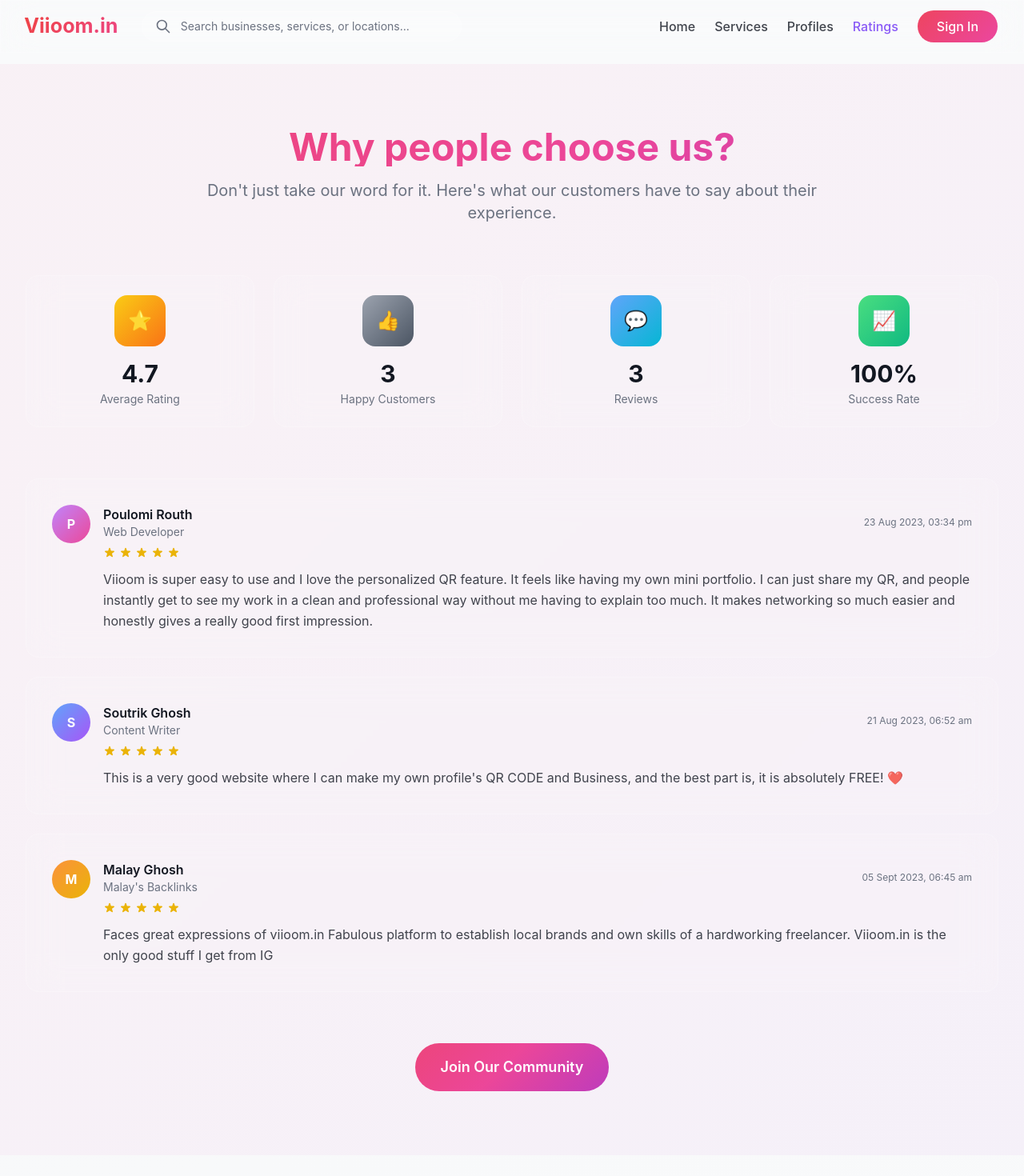
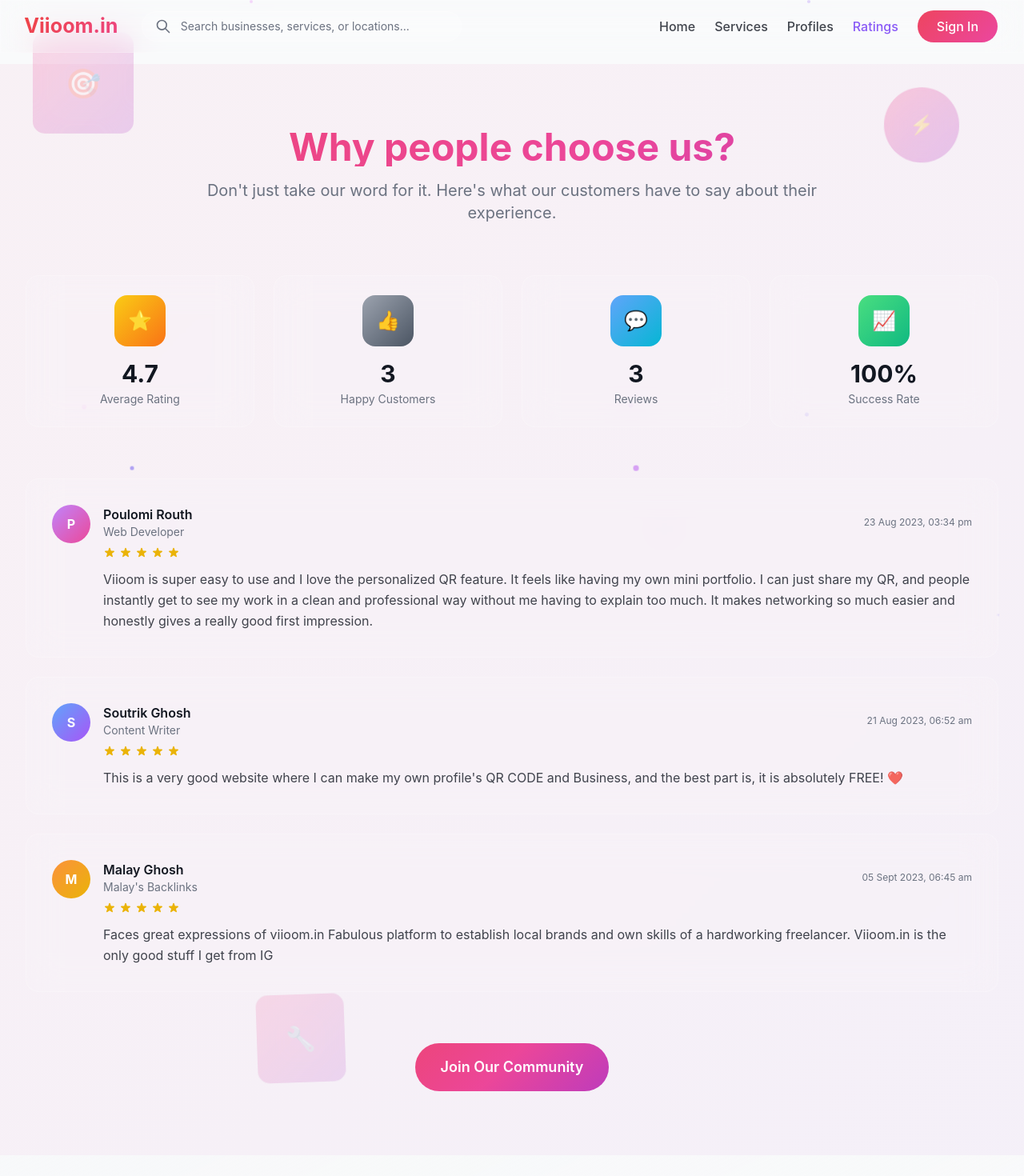
Before and after one commit to myselfpoulomi/Viioom, a React (Vite) app in the folder client/: page /ratings in a window 1280 px wide. Shown: the top 1470 px of the page at 80% size. Built offline with nearby package versions, Linux system fonts and the light colour scheme.

Commit message:
Refactor page components to include AnimatedLayout wrapper for smoother transitions and reintroduce WelcomeSection in Home page.

```diff
--- /dev/null
+++ b/client/src/components/AnimatedLayout.jsx
@@ -0,0 +1,35 @@
+import React from "react";
+import ParticleSystem from "./ParticleSystem";
+
+const AnimatedLayout = ({ children }) => {
+  return (
+    <section className="relative overflow-hidden min-h-screen">
+      <ParticleSystem />
+
+      {/* Animated Background Elements */}
+      <div className="absolute inset-0 z-0">
+        <div className="absolute top-10 left-10 w-32 h-32 rounded-2xl overflow-hidden opacity-20 transform rotate-12 floating glassmorphism">
+          <div className="w-full h-full animated-gradient flex items-center justify-center text-primary-foreground text-4xl">
+            🎯
+          </div>
+        </div>
+        <div className="absolute top-32 right-20 w-24 h-24 rounded-full overflow-hidden opacity-25 floating floating-delay-1 glassmorphism">
+          <div className="w-full h-full animated-gradient flex items-center justify-center text-primary-foreground text-2xl">
+            ⚡
+          </div>
+        </div>
+        <div className="absolute bottom-20 left-1/4 w-28 h-28 rounded-2xl overflow-hidden opacity-15 transform -rotate-6 floating floating-delay-2 glassmorphism">
+          <div className="w-full h-full animated-gradient flex items-center justify-center text-primary-foreground text-3xl">
+            🔧
+          </div>
+        </div>
+      </div>
+
+      <div className="relative z-10">
+        {children}
+      </div>
+    </section>
+  );
+};
+
+export default AnimatedLayout;
--- a/client/src/pages/Home.jsx
+++ b/client/src/pages/Home.jsx
@@ -9,8 +9,8 @@
     <div className="min-h-screen bg-background overflow-x-hidden">
       <Navbar />
       <HeroSection />
+      <CompleteDigitalSolutionsSection />
       <WelcomeSection />
-      <CompleteDigitalSolutionsSection />
       <Footer />
     </div>
   );
--- a/client/src/pages/Profiles.jsx
+++ b/client/src/pages/Profiles.jsx
@@ -1,14 +1,17 @@
 import Navbar from "../components/Navbar";
 import ProfilesSection from "../components/ProfilesSection";
 import Footer from "../components/Footer";
+import AnimatedLayout from "../components/AnimatedLayout";
 
 const Profiles = () => {
   return (
     <div className="min-h-screen bg-background overflow-x-hidden">
       <Navbar />
-      <div className="pt-20">
-        <ProfilesSection />
-      </div>
+      <AnimatedLayout>
+        <div className="pt-20">
+          <ProfilesSection />
+        </div>
+      </AnimatedLayout>
       <Footer />
     </div>
   );
--- a/client/src/pages/Ratings.jsx
+++ b/client/src/pages/Ratings.jsx
@@ -1,14 +1,17 @@
 import Navbar from "../components/Navbar";
 import RatingsSection from "../components/RatingsSection";
 import Footer from "../components/Footer";
+import AnimatedLayout from "../components/AnimatedLayout";
 
 const Ratings = () => {
   return (
     <div className="min-h-screen bg-background overflow-x-hidden">
       <Navbar />
-      <div className="pt-20">
-        <RatingsSection />
-      </div>
+      <AnimatedLayout>
+        <div className="pt-20">
+          <RatingsSection />
+        </div>
+      </AnimatedLayout>
       <Footer />
     </div>
   );
--- a/client/src/pages/Services.jsx
+++ b/client/src/pages/Services.jsx
@@ -1,14 +1,17 @@
 import Navbar from "../components/Navbar";
 import ServicesSection from "../components/ServicesSection";
 import Footer from "../components/Footer";
+import AnimatedLayout from "../components/AnimatedLayout";
 
 const Services = () => {
   return (
     <div className="min-h-screen bg-background overflow-x-hidden">
       <Navbar />
-      <div className="pt-20">
-        <ServicesSection />
-      </div>
+      <AnimatedLayout>
+        <div className="pt-20">
+          <ServicesSection />
+        </div>
+      </AnimatedLayout>
       <Footer />
     </div>
   );
```
